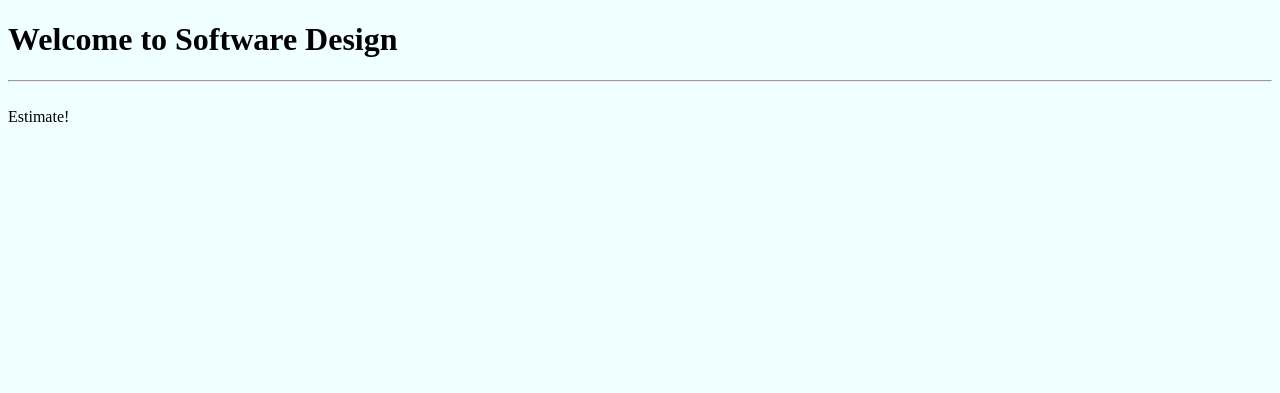
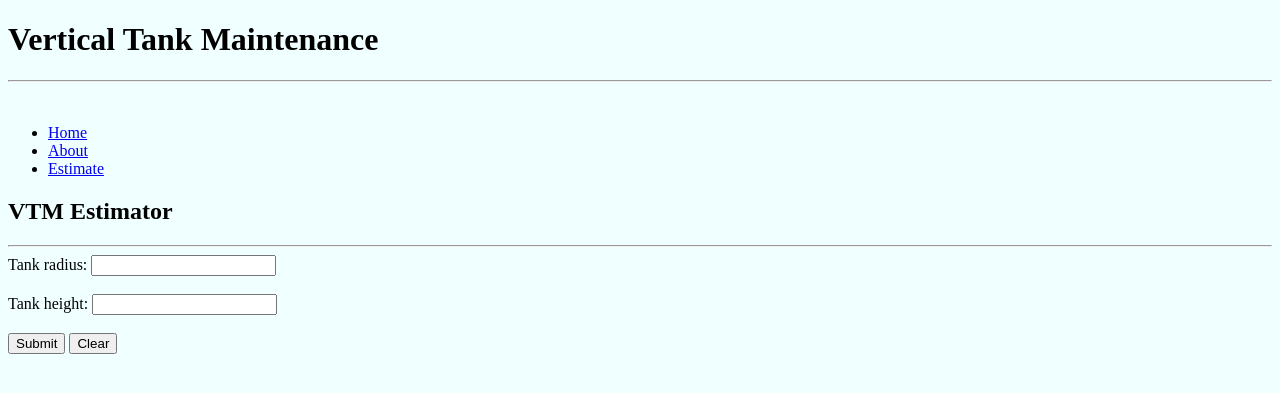
Before and after one commit to XiaoxueZhou/vtm_site, a Flask app: page /estimate in a window 1280 px wide. Shown: the top 393 px of the page. Run offline with Flask 2, Linux system fonts and the light colour scheme.

Commit message:
updated project

```diff
--- a/app.py
+++ b/app.py
@@ -1,23 +1,33 @@
 from flask import Flask
-from flask import render_template
+from flask import render_template, redirect, request
 
 app = Flask(__name__)
 
 @app.route('/')
 def index():
-    return render_template('index.html')
-
-@app.route('/mike')
-def mike():
-    return render_template('mike.html')
+    return render_template('index.html', pageTitle='Home')
 
 @app.route('/about')
 def about():
     return render_template('about.html', pageTitle='About')
 
-@app.route('/estimate')
+@app.route('/estimate', methods=['GET', 'POST'])
 def estimate():
-    return render_template('estimate.html', pageTitle='Estimate')
+    if request.method == 'POST':
+        form = request.form
+        radius = float(form['radius'])
+        height = float(form['height'])
+        print(radius)
+        print(height)
+        TankTop = 3.14 * radius * radius
+        TankSide = 3.14 * radius * height
+        TotalArea = TankTop + TankSide
+        Totalsf = TotalArea / 144
+        MaterialCost = Totalsf * 25
+        LabotCost = Totalsf * 15
+        TotalCost = (round(MaterialCost + LabotCost))
+        return render_template('estimate.html', calculate=TotalCost)
+    return render_template('estimate.html',pageTitle='Estimate')
 
 if __name__ == '__main__':
     app.run(debug=True)
--- a/templates/base.html
+++ b/templates/base.html
@@ -8,11 +8,12 @@
 </head>
 <body>
     <div>
-        <h1>Welcome to Software Design</h1>
+        <h1>Vertical Tank Maintenance</h1>
         <hr>
         <br>
 
         {% block body %}
+
 
         {% endblock %}
 
--- a/templates/estimate.html
+++ b/templates/estimate.html
@@ -1,6 +1,37 @@
 {% extends 'base.html' %}
+
 
 {% block title %} Welcome to Estimate Page {% endblock %}
 
 
-{% block body %} Estimate! {% endblock %}
+{% block body %}
+
+    <ul>
+        <li><a href="/"> Home </a></li>
+        <li><a href="about"> About </a></li>
+        <li><a href="estimate"> Estimate </a></li>
+    </ul>
+
+    <h2> VTM Estimator </h2>
+    <hr>
+    <form action="/estimate" method="POST">
+        <label for="radius">Tank radius:</label>
+        <input type="number" id="radius" name="radius" />
+        <br />
+        <br>
+        <label for="height">Tank height:</label>
+        <input type="number" id="height" name="height" />
+        <br>
+        <br>
+        <input type="submit" id="submit" value="Submit" />
+        <input type="reset" id="clear" value="Clear" />
+
+    </form>
+
+    {% if calculate %}
+    <br>
+    The estimate for painting is ${{calculate}}
+    {% endif %}
+
+
+{% endblock %}
```
Also changed, not shown: templates/about.html (+20 -1 lines), templates/index.html (+19 -1 lines), static/image/above_ground_vertical_tanks.jpg (added), static/image/president.jpg (added).
